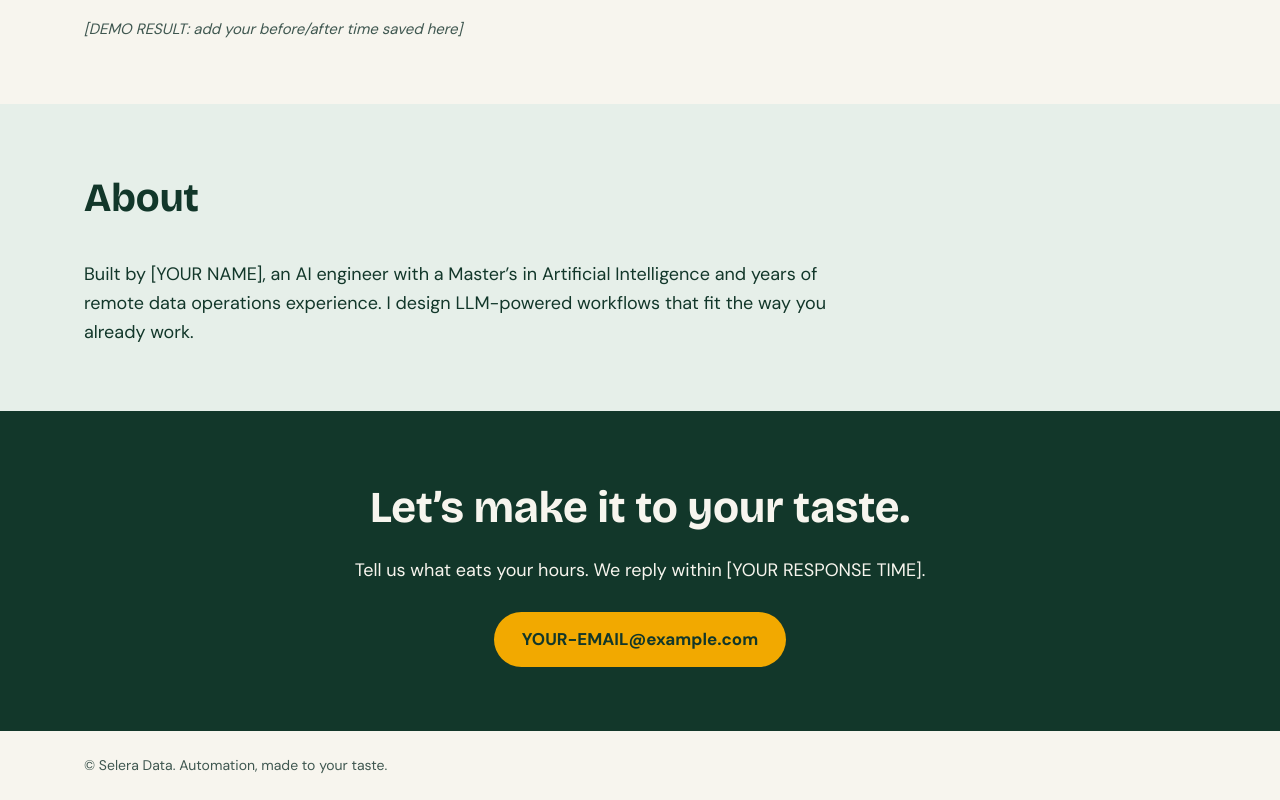
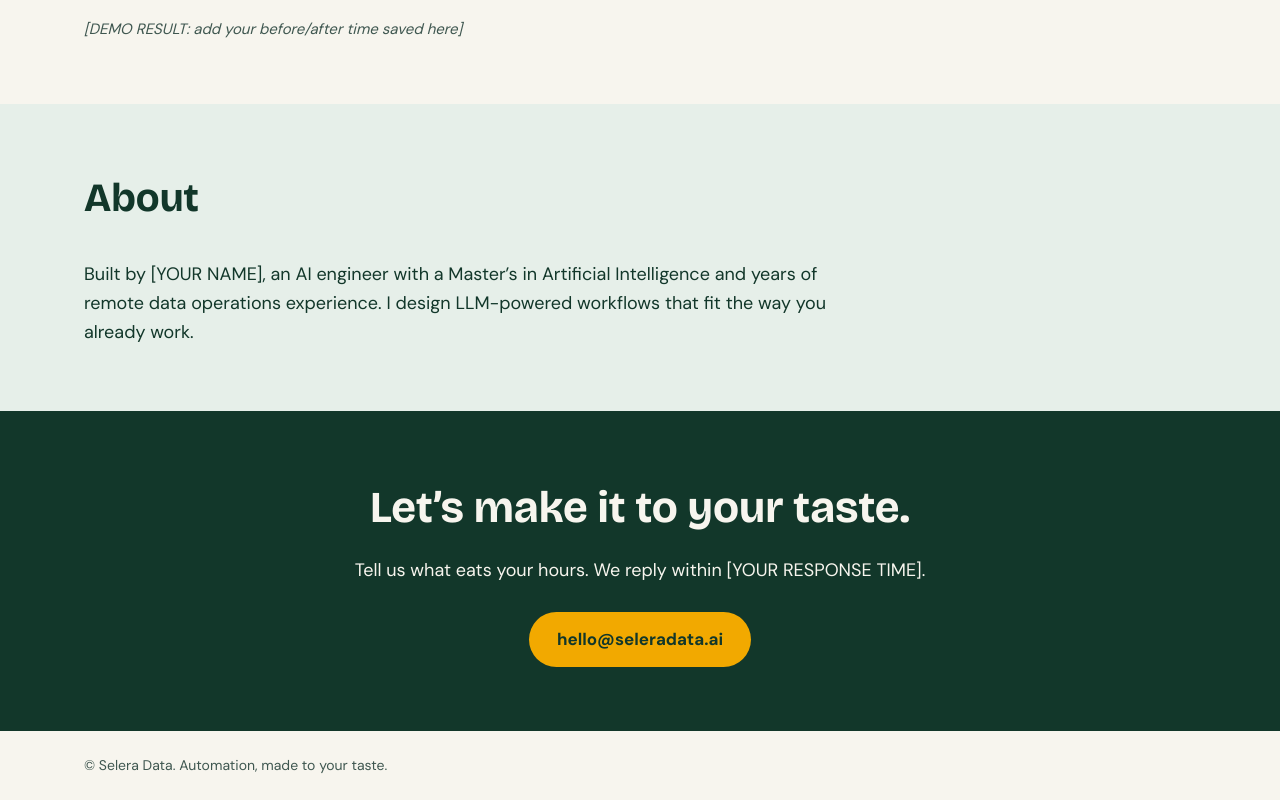
Before and after one commit to dewa-ai/seleradata.github.io, a plain HTML site: page index.html in a window 1280 px wide. Shown: the part 1434-2234 px from the top of the page. Drawn offline with nearby package versions, Linux system fonts and the light colour scheme.

Commit message:
Update contact email in index.html

```diff
--- a/index.html
+++ b/index.html
@@ -127,7 +127,7 @@ footer{padding:24px 0;font-size:14px;color:var(--mute)}
 <div class="wrap">
 <h2>Let’s make it to your taste.</h2>
 <p>Tell us what eats your hours. We reply within [YOUR RESPONSE TIME].</p>
-<a class="btn btn-main" href="mailto:YOUR-EMAIL@example.com">YOUR-EMAIL@example.com</a>
+<a class="btn btn-main" href="mailto:hello@seleradata.ai">hello@seleradata.ai</a>
 </div>
 </section>
 </main>
```
